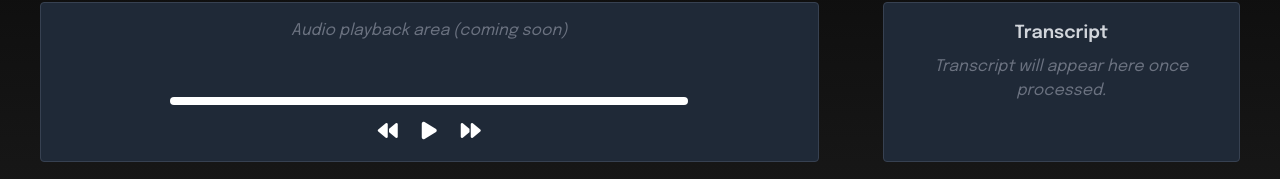
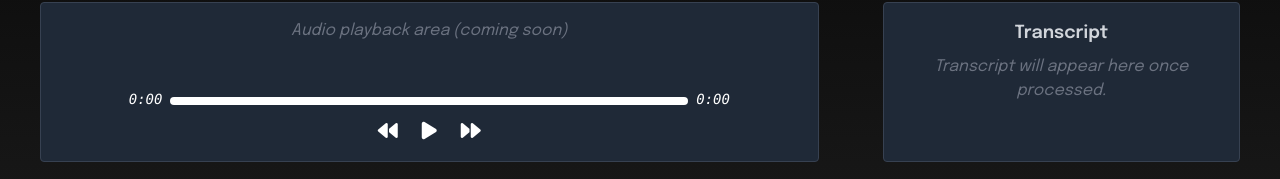
Before and after one commit to verrgod/transcription-project, a React (Create React App) app in the folder frontend/audio_uploader/: page /transcribe in a window 1280 px wide. Shown: the part 444-623 px from the top of the page. Built offline with nearby package versions, Linux system fonts and the light colour scheme.

Commit message:
Add audio duration placeholder

```diff
--- a/frontend/audio_uploader/src/pages/Transcribe.tsx
+++ b/frontend/audio_uploader/src/pages/Transcribe.tsx
@@ -11,7 +11,6 @@ const Transcribe: React.FC = () => {
     const audioRef = useRef<HTMLAudioElement>(null);
     const [isPlaying, setIsPlaying] = useState(false);
     const [currentTime, setCurrentTime] = useState(0);
-    const [duration, setDuration] = useState(0);
     const togglePlayPause = () => {
         const audio = audioRef.current;
         if (!audio) return;
@@ -31,7 +30,7 @@ const Transcribe: React.FC = () => {
 
     const handleFastForward = () => {
         const audio = audioRef.current;
-        if (audio) audio.currentTime = Math.min(audio.currentTime + 5, duration);
+        if (audio && duration) audio.currentTime = Math.min(audio.currentTime + 5, duration);
     };
 
     /* update current time of progress bar */
@@ -40,8 +39,25 @@ const Transcribe: React.FC = () => {
         if (audio) setCurrentTime(audio.currentTime);
     };
 
+    /* convert base64 to Int16Array */
+    function base64ToInt16Array(base64: string): number[] {
+        const binaryString = window.atob(base64);
+        const len = binaryString.length;
+        const bytes = new Uint8Array(len);
+        for (let i = 0; i < len; i++) {
+            bytes[i] = binaryString.charCodeAt(i);
+        }
+        const int16Arr = new Int16Array(bytes.buffer);
+        return Array.from(int16Arr);
+    }
+
     /* update subtitle column with audio duration */
     const [vttText, setVttText] = useState("")
+    const [duration, setDuration] = useState(0);
+
+    /* waveform */
+    const [waveform, setWaveform] = useState<number[]>([]);
+
     const [isLoading, setIsLoading] = useState(false);
 
     const handleButtonClick = () => {
@@ -89,11 +105,20 @@ const Transcribe: React.FC = () => {
                     params: { filename },
                 });
 
-                if (res.status == 200 && typeof res.data == "string" && res.data.trim() !== "") {
-                    setVttText(res.data);
-                    setIsLoading(false);
-                    toast.success("Transcription complete!");
-                    return;
+                if (res.status == 200 && res.data) {
+                    const { vtt_content, waveform, duration } = res.data;
+
+                    if (vtt_content && vtt_content.trim() !== "") {
+                        // set metadata
+                        setVttText(vtt_content);
+                        setWaveform(base64ToInt16Array(waveform));
+                        setDuration(parseFloat(duration));
+
+                        // notify user
+                        setIsLoading(false);
+                        toast.success("Transcription complete!");
+                        return;
+                    }
                 }
             } catch (error) {
                 console.error("Polling failed:", error);
@@ -104,6 +129,13 @@ const Transcribe: React.FC = () => {
         toast.error("Transcription timed out.");
         setIsLoading(false);
     };
+
+    /* format time in minutes:seconds */
+    function formatTime(seconds: number): string {
+        const mins = Math.floor(seconds / 60);
+        const secs = Math.floor(seconds % 60);
+        return `${mins}:${secs.toString().padStart(2, '0')}`;
+    }
 
     return (
         <div className="bg-gradient-to-b from-primary to-secondary w-full text-white flex flex-col items-center justify-center">
@@ -156,8 +188,8 @@ const Transcribe: React.FC = () => {
                             >
                                 <i className="fas fa-upload relative z-10"></i>
                                 <span className="relative z-10">Upload</span>
-                                <div className="absolute inset-0 rounded-md bg-gradient-to-r from-purple-500 to-purple-400 opacity-0 group-hover:opacity-100 transition-opacity duration-300"/>
-                                <div className="absolute inset-0 rounded-md bg-white/20 opacity-0 group-hover:animate-ping"/>
+                                <div className="absolute inset-0 rounded-md bg-gradient-to-r from-purple-500 to-purple-400 opacity-0 group-hover:opacity-100 transition-opacity duration-300" />
+                                <div className="absolute inset-0 rounded-md bg-white/20 opacity-0 group-hover:animate-ping" />
                             </button>
                         </div>
                     </div>
@@ -169,13 +201,16 @@ const Transcribe: React.FC = () => {
                             <div className="relative flex-grow mt-6 p-4 bg-gray-800 border border-gray-700 rounded text-gray-300 text-center text-gray-500 italic lg:col-span-2">
                                 Audio playback area (coming soon)
                                 {/* Progress Bar */}
+
                                 <div className="absolute inset-x-0 md:-bottom-8 lg:bottom-12 flex justify-center">
+                                    <span className="text-white text-sm font-mono">{formatTime(currentTime)}</span>
                                     <div className="w-2/3 bg-white rounded h-2 m-2">
                                         <div
                                             className="bg-purple-500 h-2 rounded"
                                             style={{ width: `${(currentTime / duration) * 100 || 0}%` }}
                                         />
                                     </div>
+                                    <span className="text-white text-sm font-mono">{formatTime(duration)}</span>
                                 </div>
 
                                 {/* Controls */}
```
Also changed, not shown: 17 other files (tests, documents, lock files or other folders).
